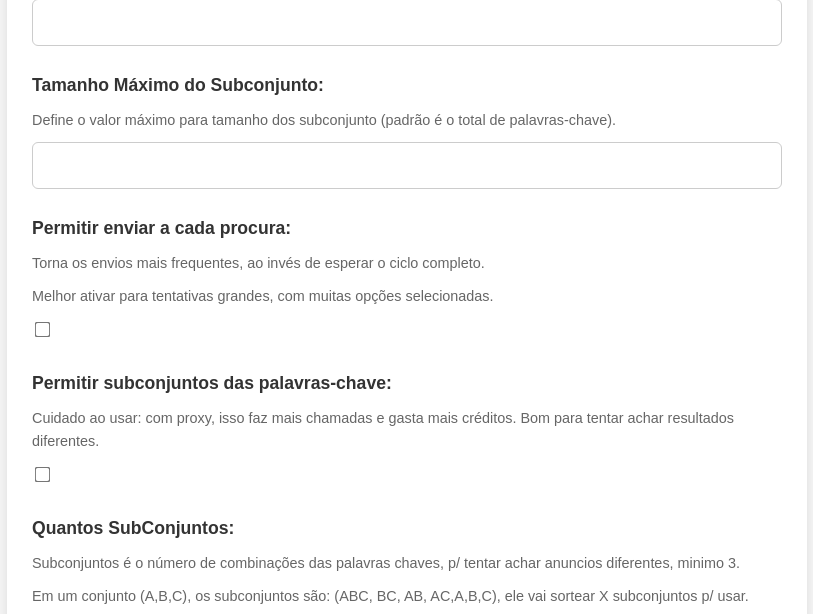
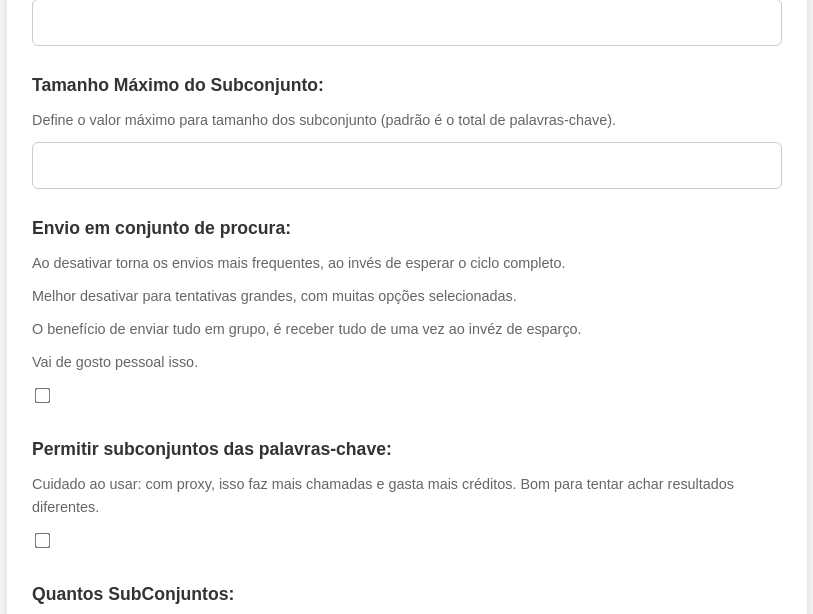
Before and after one commit to afa7789/pyscrapper, a Flask app: template template/admin.html in a window 1280 px wide. Shown: the part 1593-2207 px from the top of the page, without its empty margins (233-1046 px from the left). Run offline with Flask 3, Linux system fonts and the light colour scheme; the template is opened without the code that fills it, so the values that code supplies are empty; parts of the project's set-up code (start-up, migrations or seed data) failed here and were passed over.

Commit message:
fix: Update batch sending description for clarity and improve user guidance

```diff
--- a/template/admin.html
+++ b/template/admin.html
@@ -437,9 +437,11 @@
             <input type="number" id="max_subset_size" value="{{ max_subset_size }}" min="1">
         </div>
         <div class="form-group">
-            <label for="send_as_batch">Permitir enviar a cada procura:</label>
-            <p> Torna os envios mais frequentes, ao invés de esperar o ciclo completo.</p>
-            <p> Melhor ativar para tentativas grandes, com muitas opções selecionadas.</p>
+            <label for="send_as_batch">Envio em conjunto de procura:</label>
+            <p> Ao desativar torna os envios mais frequentes, ao invés de esperar o ciclo completo.</p>
+            <p> Melhor desativar para tentativas grandes, com muitas opções selecionadas.</p>
+            <p> O benefício de enviar tudo em grupo, é receber tudo de uma vez ao invéz de esparço.</p>
+            <p> Vai de gosto pessoal isso.</p>
             <input type="checkbox" id="send_as_batch" {{ 'checked' if send_as_batch else '' }}>
         </div>
         <div class="form-group">
```
